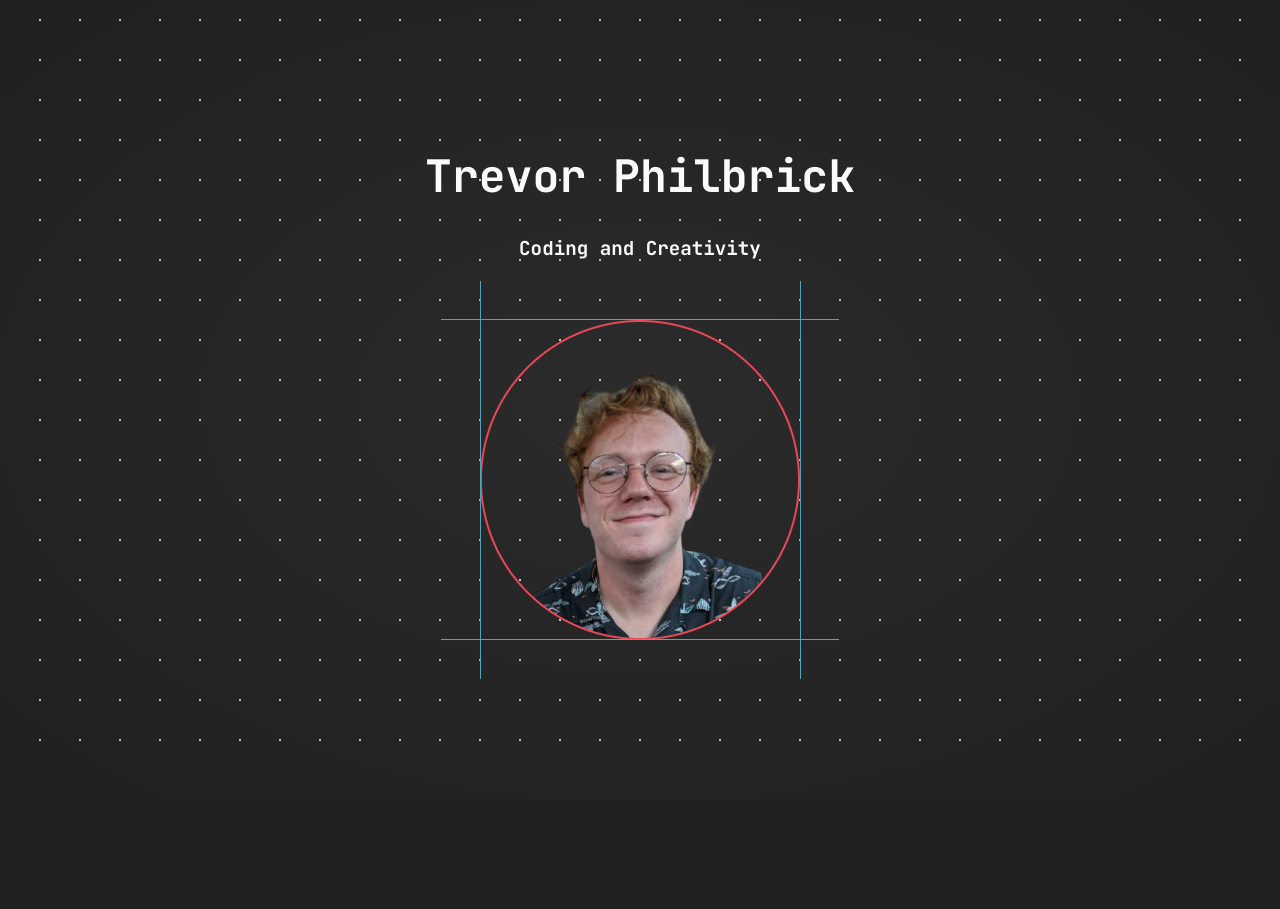
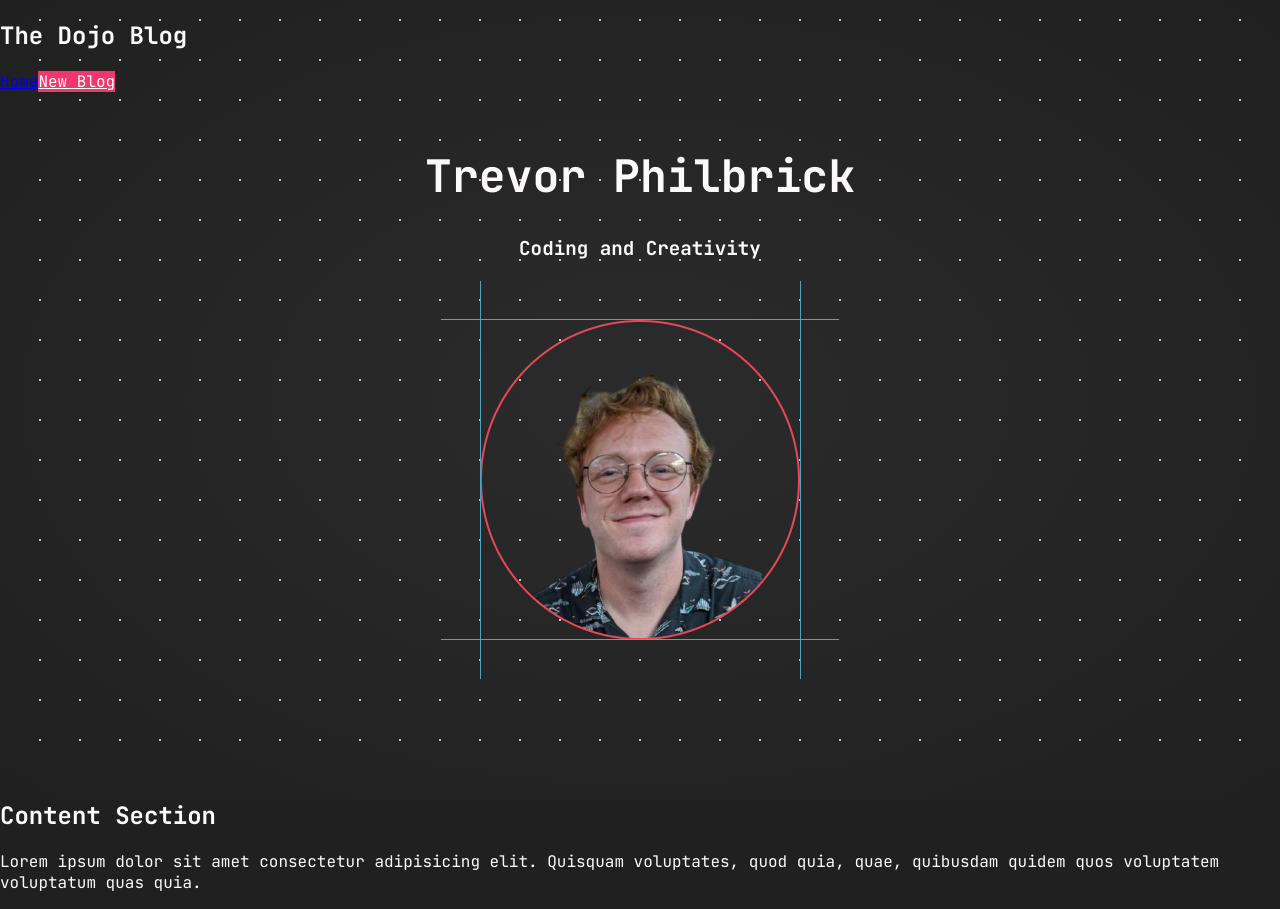
Before and after one commit to trevorphilbrick/portfolio, a React (Create React App) app: page / in a window 1280 px wide. Before the commit the page ends 800 px from the top, so only its background shows below. Built offline with nearby package versions, Linux system fonts and the light colour scheme.

Commit message:
beginning content section

```diff
--- a/src/App.tsx
+++ b/src/App.tsx
@@ -2,6 +2,7 @@ import "./App.scss";
 import "./assets/JetBrainsMono.ttf";
 import { createBrowserRouter, RouterProvider } from "react-router-dom";
 import HomePage from "./routes/HomePage";
+import Navbar from "./components/Navbar";
 
 const router = createBrowserRouter([
   {
@@ -17,6 +18,7 @@ const router = createBrowserRouter([
 function App() {
   return (
     <div>
+      <Navbar />
       <RouterProvider router={router} />
     </div>
   );
--- /dev/null
+++ b/src/components/Navbar.tsx
@@ -0,0 +1,20 @@
+const Navbar = () => {
+  return (
+    <nav
+      className="navbar"
+      style={{ position: "fixed", top: 0, width: "100%", zIndex: 100 }}
+    >
+      <h1>The Dojo Blog</h1>
+      <div className="links">
+        <a href="/">Home</a>
+        <a
+          href="/create"
+          style={{ color: "white", backgroundColor: "#f1356d" }}
+        >
+          New Blog
+        </a>
+      </div>
+    </nav>
+  );
+};
+export default Navbar;
--- /dev/null
+++ b/src/components/homeScreen/ContentSection.tsx
@@ -0,0 +1,20 @@
+const ContentSection = () => {
+  return (
+    <div
+      className="content-section"
+      style={{ marginTop: "100vh", backgroundColor: "#202020" }}
+    >
+      <div className="content-section__title">
+        <h2>Content Section</h2>
+      </div>
+      <div className="content-section__content">
+        <p>
+          Lorem ipsum dolor sit amet consectetur adipisicing elit. Quisquam
+          voluptates, quod quia, quae, quibusdam quidem quos voluptatem
+          voluptatum quas quia.
+        </p>
+      </div>
+    </div>
+  );
+};
+export default ContentSection;
--- a/src/components/homeScreen/HeroSection.tsx
+++ b/src/components/homeScreen/HeroSection.tsx
@@ -3,7 +3,7 @@ import "../../css/HeroSection.scss";
 
 const HeroSection = () => {
   return (
-    <>
+    <div style={{ position: "fixed", top: 0, width: "100%", zIndex: -100 }}>
       <HeroSectionBackground />
       <div className="hero-section">
         <div className="hero-section-content">
@@ -18,10 +18,11 @@ const HeroSection = () => {
             className="hero-section-image"
             src={require("../../assets/heroImage.png")}
             alt="Trevor Philbrick"
+            onLoad={() => console.log("Image loaded")}
           />
         </div>
       </div>
-    </>
+    </div>
   );
 };
 
--- a/src/css/HeroSection.scss
+++ b/src/css/HeroSection.scss
@@ -20,7 +20,7 @@
             transition: all 0.6s;
             &:hover{
                 transition: all 0.3s;
-                text-shadow: rgba(166, 0, 0, 1)   0px 3px  20px ;
+                text-shadow: rgba(201, 0, 0, 0.796)   0px 3px  20px ;
             }
             @media screen and (max-width: 992px) {
                 font-size: 2.5em;
--- a/src/routes/HomePage.tsx
+++ b/src/routes/HomePage.tsx
@@ -1,8 +1,10 @@
+import ContentSection from "../components/homeScreen/ContentSection";
 import HeroSection from "../components/homeScreen/HeroSection";
 const HomePage = () => {
   return (
     <div>
       <HeroSection />
+      <ContentSection />
     </div>
   );
 };
```
Also changed, not shown: 1 other file (tests, documents, lock files or other folders).
